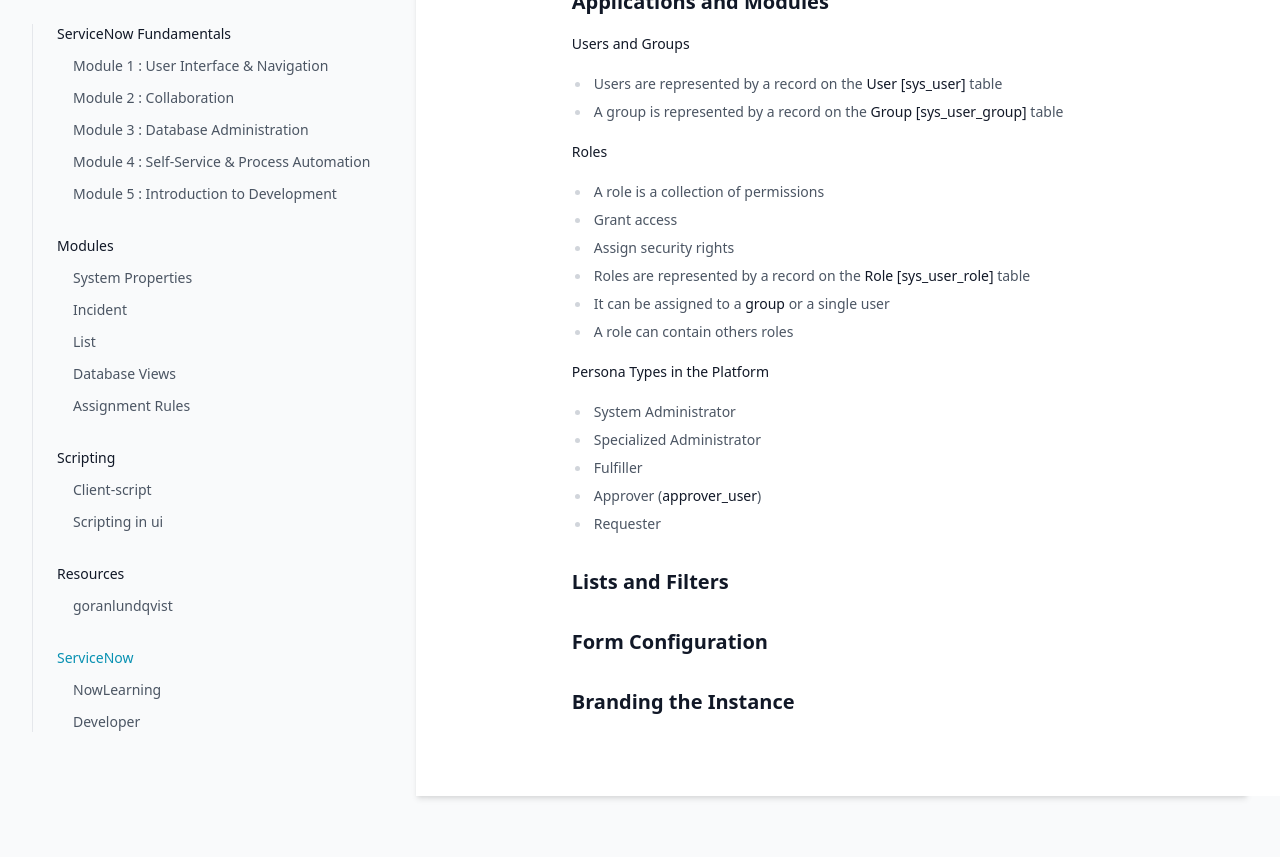
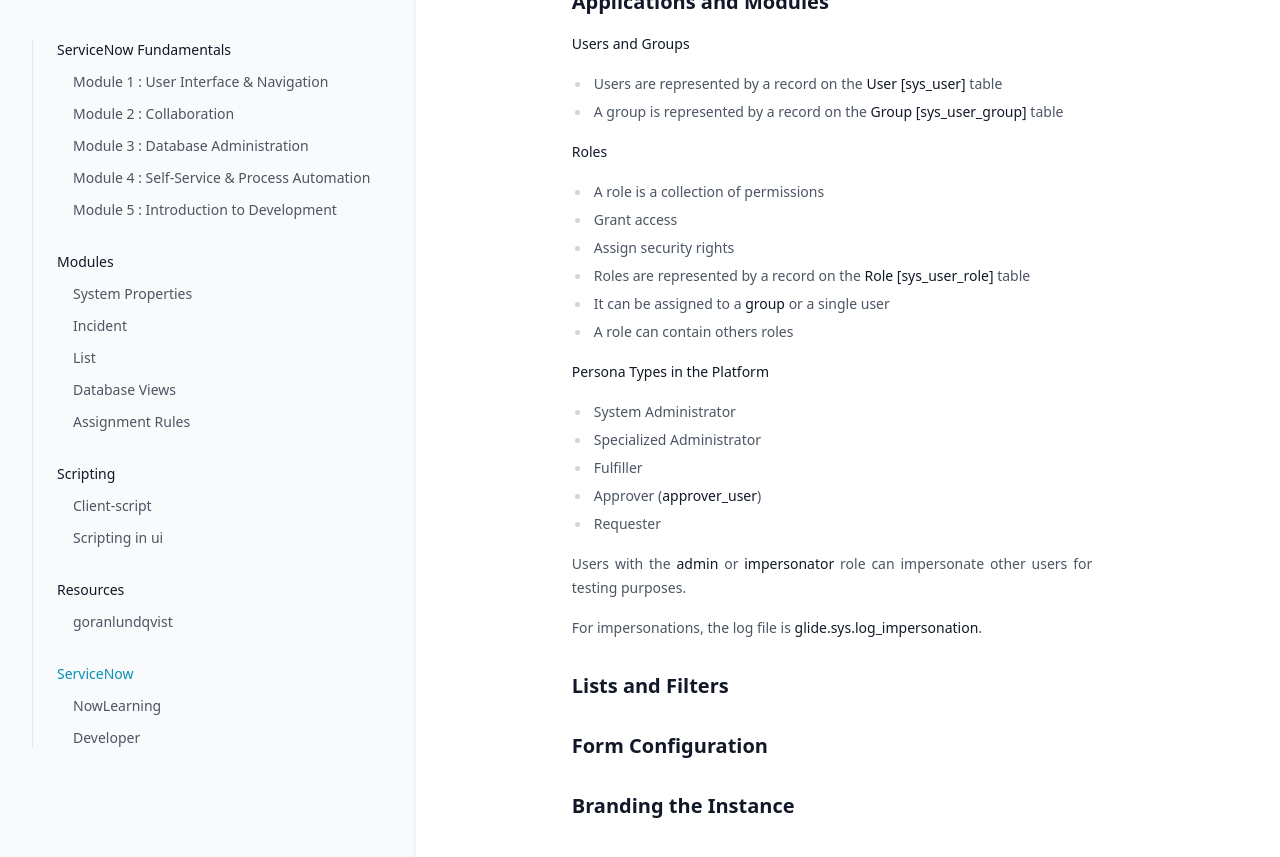
Before and after one commit to greglejeune/ebook, a Jekyll site: the page built from _servicenow/2021-11-01-snf-module1.md, in a window 1280 px wide and 900 px high, scrolled down 931 px. Shown: the top 857 px of the window. Built offline with Jekyll 4.4.1, drawn with Linux system fonts in a browser that asks for light colours.

Commit message:
Update 2021-11-01-snf-module1.md

```diff
--- a/_servicenow/2021-11-01-snf-module1.md
+++ b/_servicenow/2021-11-01-snf-module1.md
@@ -73,7 +73,11 @@ category: snf
 </ul>
 
 <p style="text-align: justify;">
+  Users with the <strong>admin</strong> or <strong>impersonator</strong> role can impersonate other users for testing purposes.
+</p>
 
+<p style="text-align: justify;">
+  For impersonations, the log file is <strong>glide.sys.log_impersonation</strong>.
 </p>
 
 <h2>Lists and Filters</h2>
```
